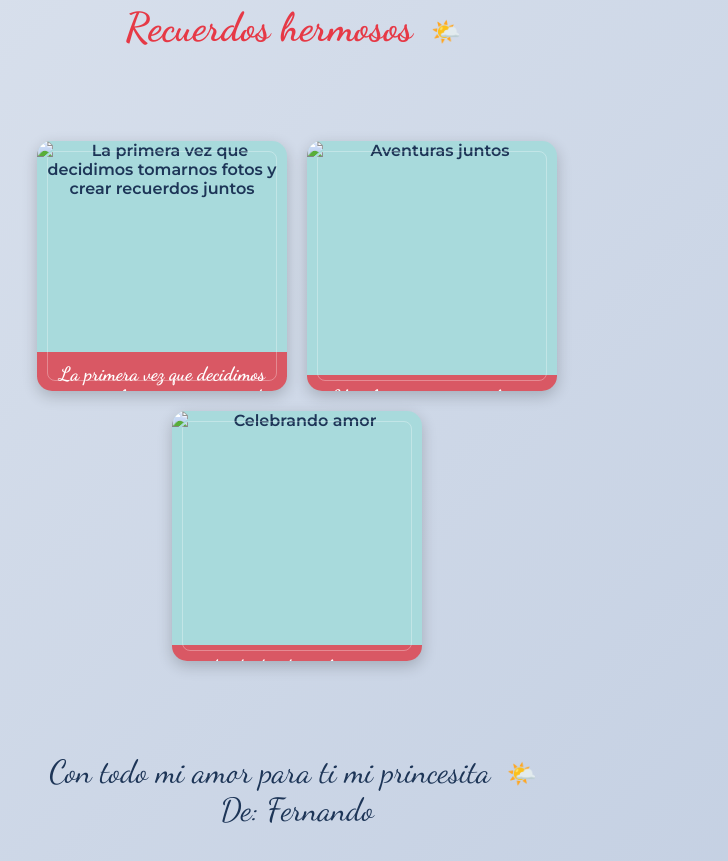
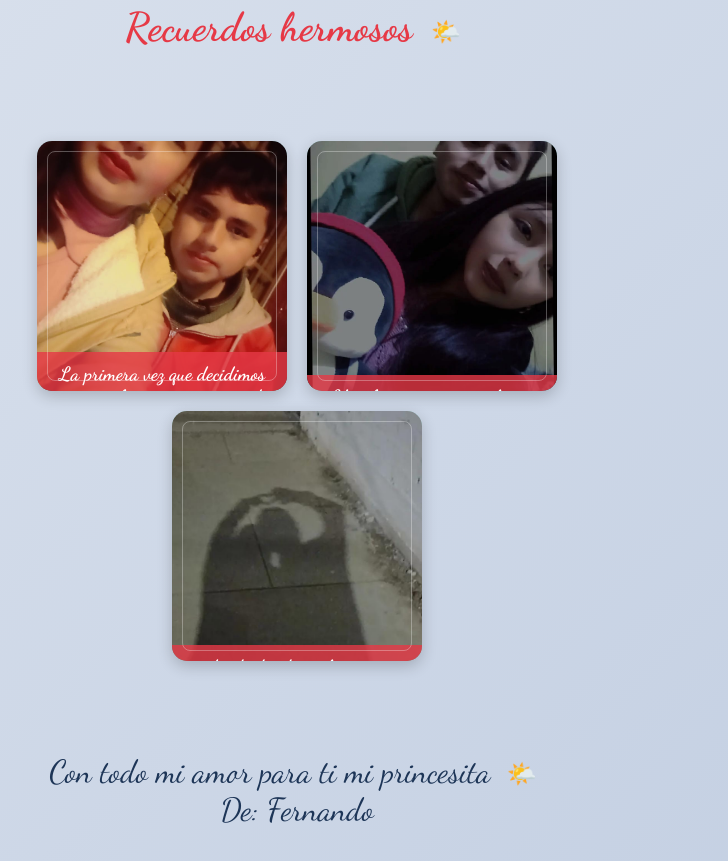
Before and after one commit to fernaxd141/sitio-romantico, a plain HTML site: page index.html in a window 1280 px wide. Shown: the part 2389-3250 px from the top of the page, without its empty margins (343-1071 px from the left). Drawn offline with Linux system fonts and the light colour scheme.

Commit message:
Update index.html

```diff
--- a/index.html
+++ b/index.html
@@ -364,15 +364,15 @@
         <div class="gallery">
             <div class="gallery">
     <div class="photo">
-        <img src="img/foto3.jpeg" alt="La primera vez que decidimos tomarnos fotos y crear recuerdos juntos">
+        <img src="foto3.jpeg" alt="La primera vez que decidimos tomarnos fotos y crear recuerdos juntos">
         <div class="photo-caption">La primera vez que decidimos tomarnos fotos y crear recuerdos juntos</div>
     </div>
     <div class="photo">
-        <img src="img/foto2.jpeg" alt="Aventuras juntos">
+        <img src="foto2.jpeg" alt="Aventuras juntos">
         <div class="photo-caption">Una fotito con nuestro hijito amor jj</div>
     </div>
     <div class="photo">
-        <img src="img/foto1.jpeg" alt="Celebrando amor">
+        <img src="foto1.jpeg" alt="Celebrando amor">
         <div class="photo-caption">donde decidimos hacer un corazoncito </div>
     </div>
 </div>
```
